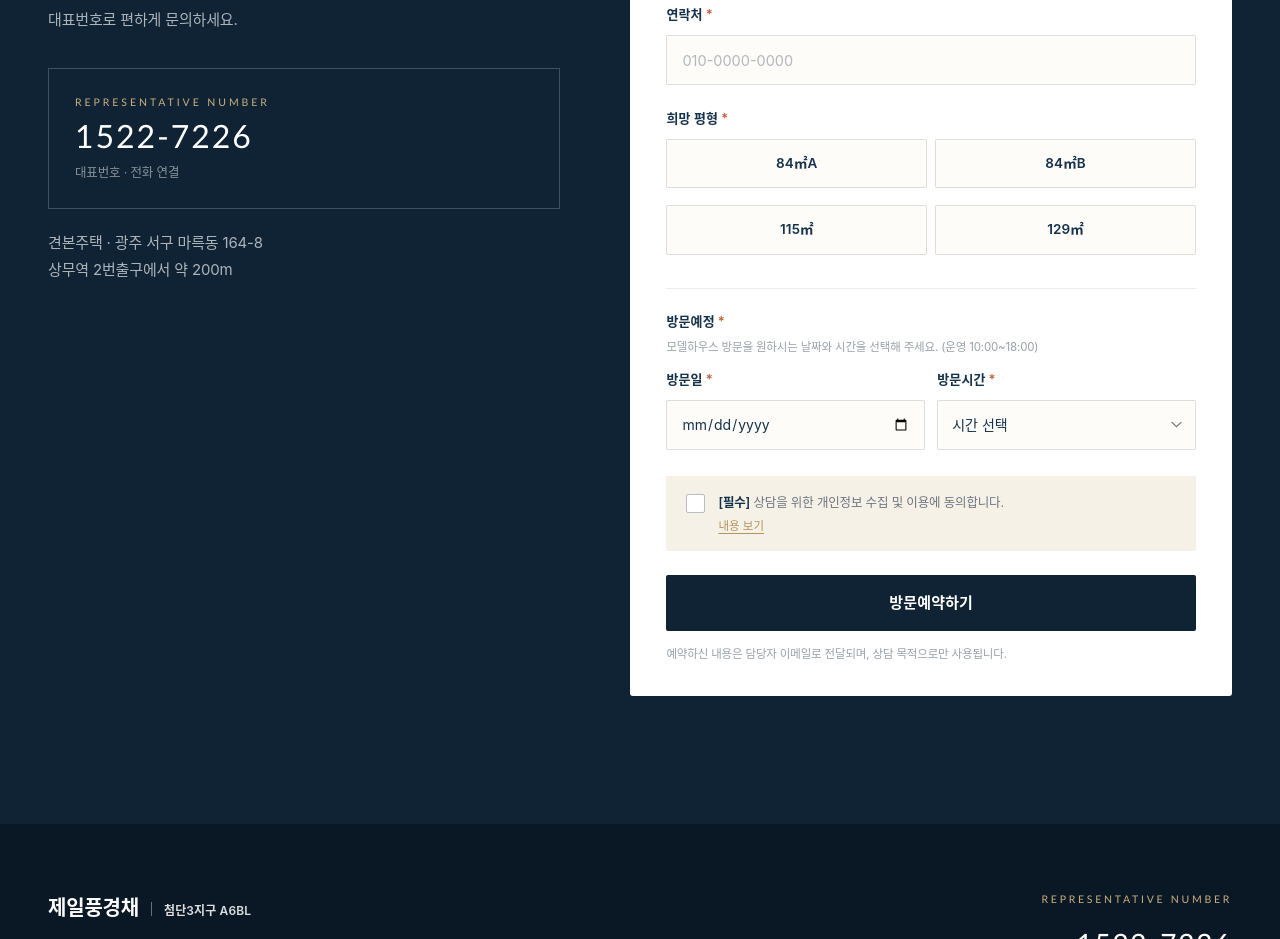
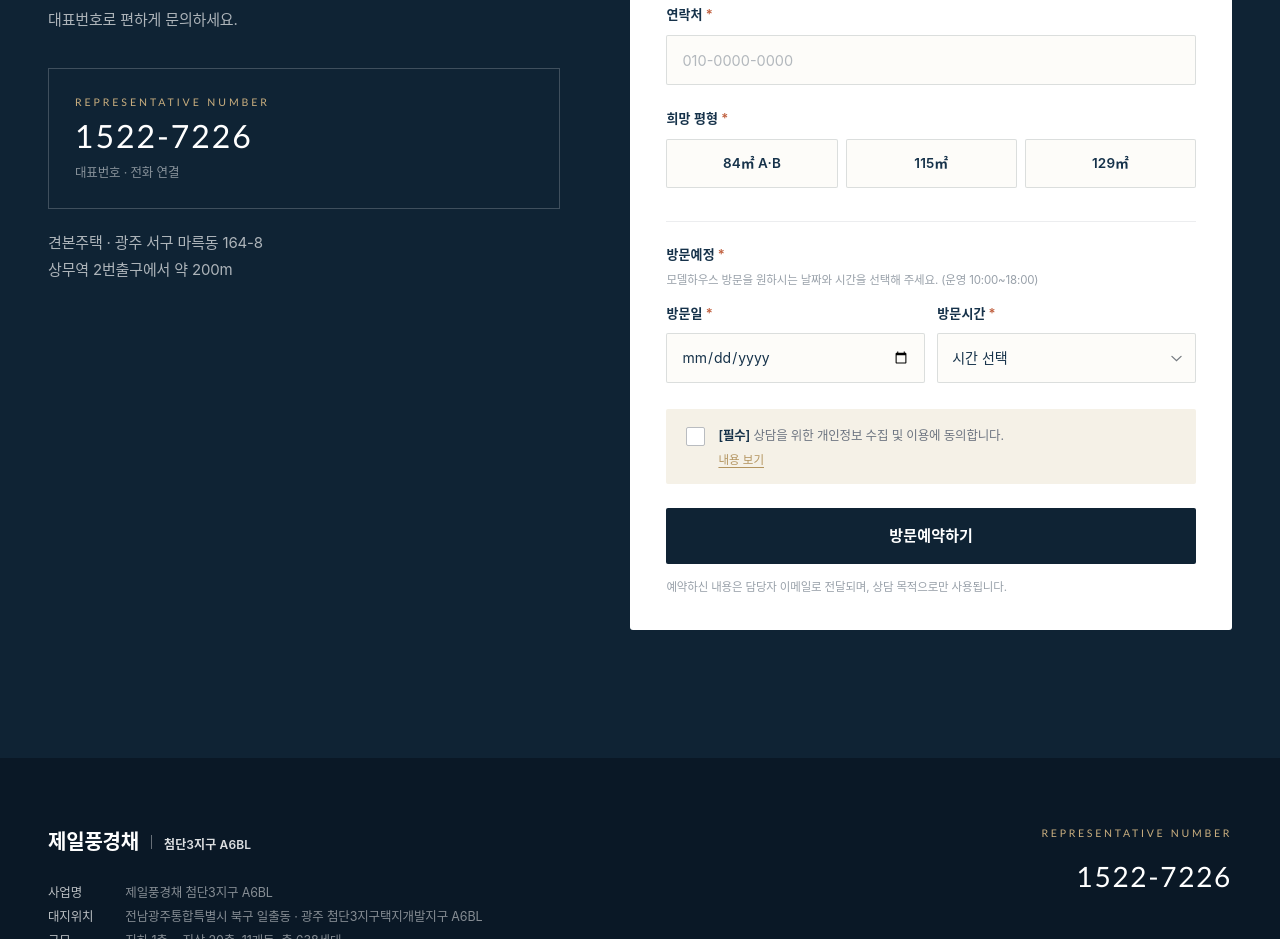
Before and after one commit to Gisalman/cheomdan3-jeil, a plain HTML site: page index.html in a window 1280 px wide. Shown: the part 9870-10809 px from the top of the page. Drawn offline with Linux system fonts and the light colour scheme.

Commit message:
방문예약 희망 평형을 84㎡ A·B로 통합(3개 옵션), 3등분 그리드

```diff
--- a/index.html
+++ b/index.html
@@ -521,8 +521,8 @@ body.menu-open .drawer{opacity:1;visibility:visible}
   .field-row{grid-template-columns:1fr;gap:0}
   .field-row .field{margin-top:16px}
 }
-.chips{display:flex;flex-wrap:wrap;gap:8px}
-.chip{position:relative;flex:1 1 calc(50% - 8px);min-width:0;display:block}
+.chips{display:grid;grid-template-columns:repeat(3,1fr);gap:8px}
+.chip{position:relative;min-width:0;display:block}
 .chip input{position:absolute;inset:0;width:100%;height:100%;margin:0;opacity:0;cursor:pointer;z-index:2}
 .chip span{
   display:block;text-align:center;padding:12px 6px;border:1px solid var(--line);border-radius:2px;
@@ -571,7 +571,8 @@ body.menu-open .drawer{opacity:1;visibility:visible}
   .form{padding:30px 22px 26px}
 }
 @media (max-width:360px){
-  .chip{flex:1 1 100%}
+  .chips{gap:6px}
+  .chip span{padding:12px 3px;font-size:12px}
 }
 
 /* ---------- 18. Footer ---------- */
@@ -1301,8 +1302,7 @@ body.menu-open .drawer{opacity:1;visibility:visible}
           <div class="field" id="f-type">
             <span class="field__label">희망 평형<span class="req">*</span></span>
             <div class="chips">
-              <label class="chip"><input type="radio" name="type" value="84㎡A" /><span>84㎡A</span></label>
-              <label class="chip"><input type="radio" name="type" value="84㎡B" /><span>84㎡B</span></label>
+              <label class="chip"><input type="radio" name="type" value="84㎡ A·B" /><span>84㎡ A·B</span></label>
               <label class="chip"><input type="radio" name="type" value="115㎡" /><span>115㎡</span></label>
               <label class="chip"><input type="radio" name="type" value="129㎡" /><span>129㎡</span></label>
             </div>
```
Also changed, not shown: 1 other file.
